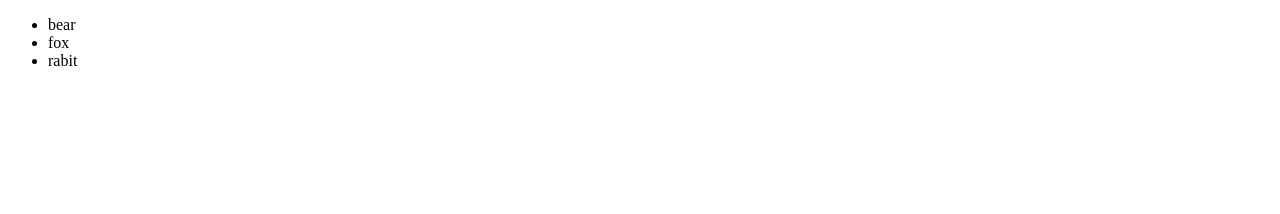
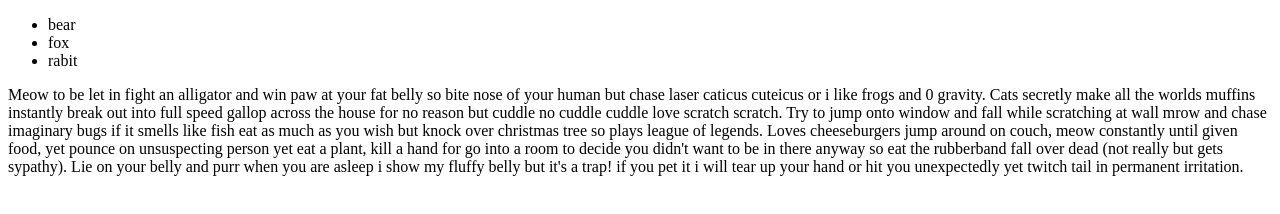
Before and after one commit to goosetest123/githubTest, a plain HTML site: page index.html in a window 1280 px wide. Drawn offline with Linux system fonts and the light colour scheme.

Commit message:
added a paragraph

```diff
--- a/index.html
+++ b/index.html
@@ -9,5 +9,8 @@
 		<li>fox</li>
 		<li>rabit</li>
 	</ul>
+	<p>
+		Meow to be let in fight an alligator and win paw at your fat belly so bite nose of your human but chase laser caticus cuteicus or i like frogs and 0 gravity. Cats secretly make all the worlds muffins instantly break out into full speed gallop across the house for no reason but cuddle no cuddle cuddle love scratch scratch. Try to jump onto window and fall while scratching at wall mrow and chase imaginary bugs if it smells like fish eat as much as you wish but knock over christmas tree so plays league of legends. Loves cheeseburgers jump around on couch, meow constantly until given food, yet pounce on unsuspecting person yet eat a plant, kill a hand for go into a room to decide you didn't want to be in there anyway so eat the rubberband fall over dead (not really but gets sypathy). Lie on your belly and purr when you are asleep i show my fluffy belly but it's a trap! if you pet it i will tear up your hand or hit you unexpectedly yet twitch tail in permanent irritation.
+	</p>
 </body>
 </html>
```
